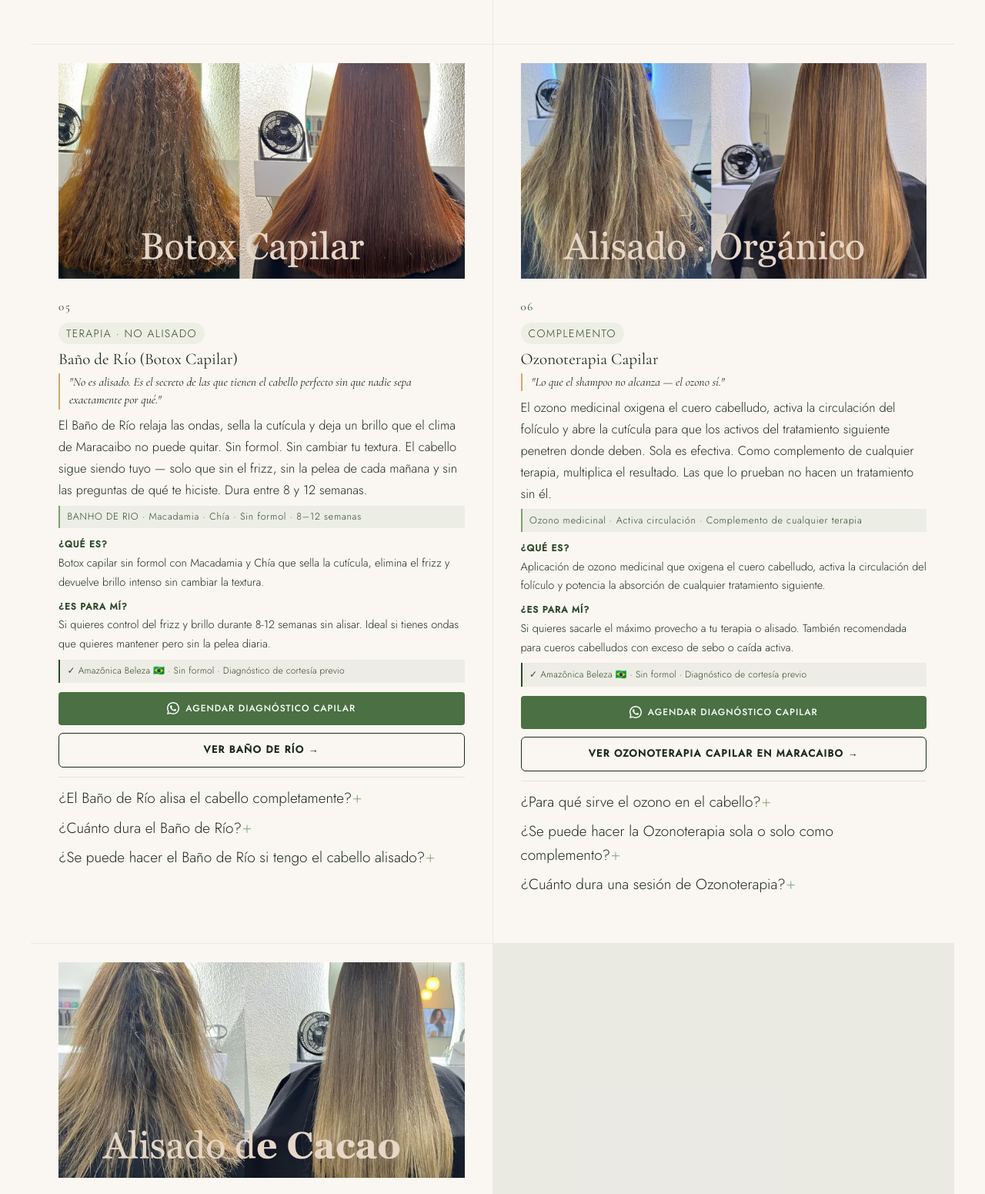
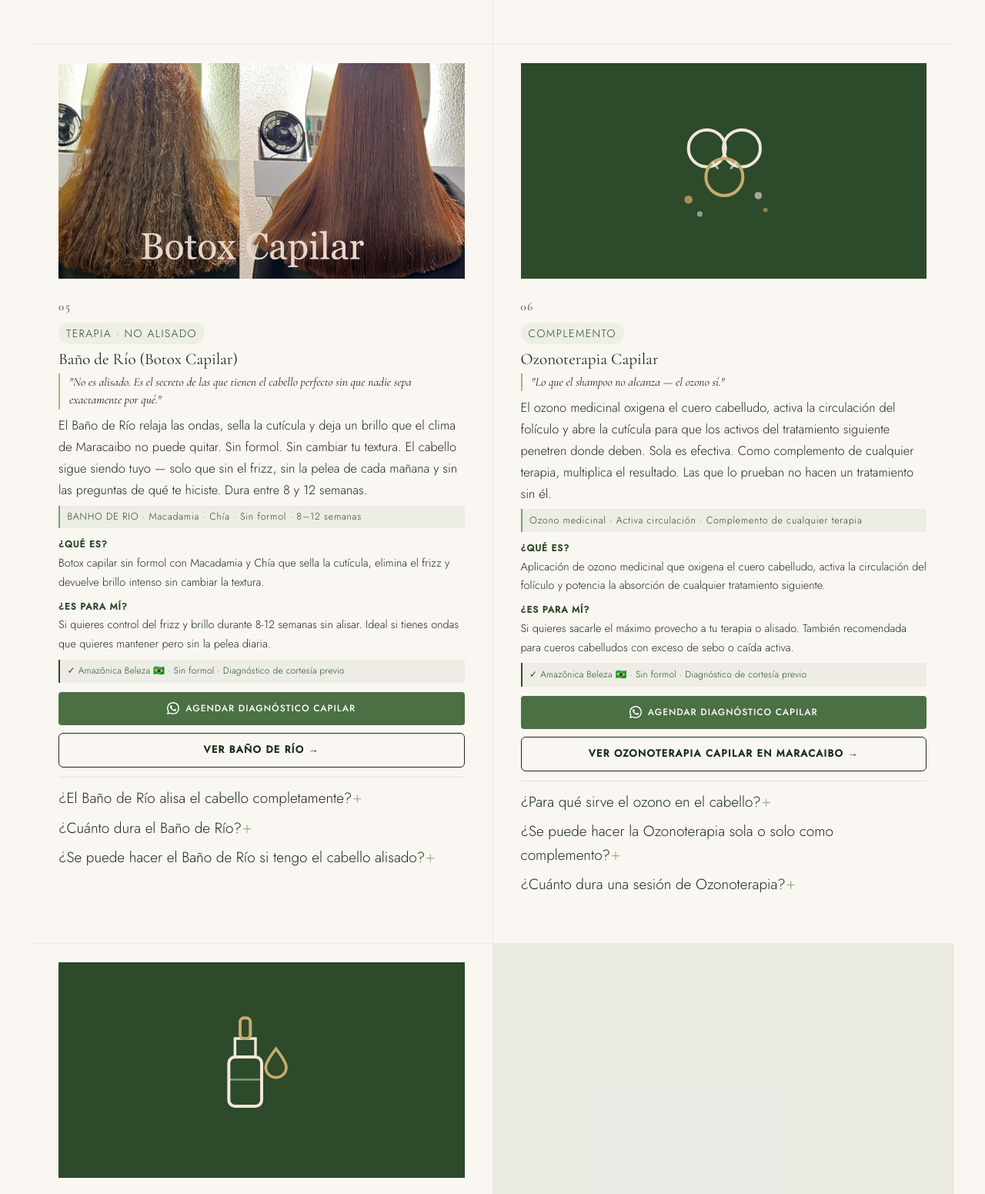
Before and after one commit to BelaFiosVzla/BelaFios, a plain HTML site: page index.html in a window 1280 px wide. Shown: the part 5442-6993 px from the top of the page at 77% size. Drawn offline with nearby package versions, Linux system fonts and the light colour scheme.

Commit message:
Add files via upload

```diff
--- a/index.html
+++ b/index.html
@@ -554,7 +554,17 @@ height="0" width="0" style="display:none;visibility:hidden"></iframe></noscript>
     </div>
 <div class="sc">
 
-      <div style="height:280px;overflow:hidden"><img src="/img/svc-alisado-organico-natural-pure-belafios-resultado.webp" alt="Alisado Natural Pure (orgánico) antes y después — resultado real en BelaFios Maracaibo" width="900" height="418" style="width:100%;height:100%;object-fit:cover;object-position:center" loading="lazy" decoding="async"></div>
+      <div style="height:280px;background:var(--amazon);display:flex;align-items:center;justify-content:center;border-bottom:.5px solid rgba(28,43,26,.15);overflow:hidden"><svg width="160" height="160" viewBox="8 8 60 60" fill="none">
+  <circle cx="30" cy="27" r="9" stroke="#F0E8D8" stroke-width="1.5"/>
+  <circle cx="47" cy="27" r="9" stroke="#F0E8D8" stroke-width="1.5"/>
+  <circle cx="38.5" cy="41" r="9" stroke="#C8A96E" stroke-width="1.5"/>
+  <line x1="32.5" y1="33.5" x2="35.5" y2="37" stroke="#F0E8D8" stroke-width="1.1" opacity=".7"/>
+  <line x1="44.5" y1="33.5" x2="41.5" y2="37" stroke="#F0E8D8" stroke-width="1.1" opacity=".7"/>
+  <circle cx="21" cy="52" r="2" fill="#C8A96E" opacity=".75"/>
+  <circle cx="26.5" cy="59" r="1.3" fill="#F0E8D8" opacity=".55"/>
+  <circle cx="55" cy="50" r="1.8" fill="#F0E8D8" opacity=".6"/>
+  <circle cx="58.5" cy="57" r="1.1" fill="#C8A96E" opacity=".6"/>
+</svg></div>
       <div style="padding:1.5rem 0 1.75rem">
         <div class="sc-num">06</div>
         <div class="sc-tag">Complemento</div>
@@ -572,7 +582,13 @@ height="0" width="0" style="display:none;visibility:hidden"></iframe></noscript>
     </div>
 <div class="sc">
 
-      <div style="height:280px;overflow:hidden"><img src="/img/svc-alisado-cacao-belafios-resultado.webp" alt="Alisado de Cacao antes y después — resultado real en BelaFios Maracaibo" width="900" height="418" style="width:100%;height:100%;object-fit:cover;object-position:center" loading="lazy" decoding="async"></div>
+      <div style="height:280px;background:var(--amazon);display:flex;align-items:center;justify-content:center;border-bottom:.5px solid rgba(28,43,26,.15);overflow:hidden"><svg width="160" height="160" viewBox="8 8 60 60" fill="none">
+  <rect x="22" y="32" width="16" height="24" rx="3" stroke="#F0E8D8" stroke-width="1.5"/>
+  <rect x="25" y="23" width="10" height="9" stroke="#F0E8D8" stroke-width="1.3"/>
+  <rect x="27.5" y="13" width="5" height="10" rx="2" stroke="#C8A96E" stroke-width="1.5"/>
+  <line x1="22" y1="43" x2="38" y2="43" stroke="#F0E8D8" stroke-width="1" opacity=".45"/>
+  <path d="M50 37c0 2.8-2.2 5-5 5s-5-2.2-5-5c0-2.8 5-9 5-9s5 6.2 5 9z" stroke="#C8A96E" stroke-width="1.4"/>
+</svg></div>
       <div style="padding:1.5rem 0 1.75rem">
         <div class="sc-num">07</div>
         <div class="sc-tag">Terapia · Mantenimiento</div>
@@ -611,7 +627,7 @@ height="0" width="0" style="display:none;visibility:hidden"></iframe></noscript>
     </div>
 <div class="sc">
 
-      <div style="height:180px;background:var(--forest);display:flex;align-items:center;justify-content:center;border-bottom:.5px solid rgba(28,43,26,.15);overflow:hidden"><svg width="160" height="160" viewBox="12 18 66 54" fill="none"><path d="M14 64 C24 58 34 58 44 64 C54 70 64 70 74 64" stroke="#F0E8D8" stroke-width="2.5" fill="none" stroke-linecap="round"/><path d="M14 55 C24 49 34 49 44 55 C54 61 64 61 74 55" stroke="#F0E8D8" stroke-width="2" fill="none" stroke-linecap="round" opacity=".8"/><path d="M14 46 C24 40 34 40 44 46 C54 52 64 52 74 46" stroke="#F0E8D8" stroke-width="1.6" fill="none" stroke-linecap="round" opacity=".6"/><path d="M14 37 C24 31 34 31 44 37 C54 43 64 43 74 37" stroke="#F0E8D8" stroke-width="1.2" fill="none" stroke-linecap="round" opacity=".4"/><path d="M14 28 C24 22 34 22 44 28 C54 34 64 34 74 28" stroke="#F0E8D8" stroke-width="1" fill="none" stroke-linecap="round" opacity=".25"/></svg></div>
+      <div style="height:280px;overflow:hidden"><img src="/img/svc-alisado-cacao-belafios-resultado.webp" alt="Alisado de Cacao antes y después — resultado real en BelaFios Maracaibo" width="900" height="418" style="width:100%;height:100%;object-fit:cover;object-position:center" loading="lazy" decoding="async"></div>
       <div style="padding:1.5rem 0 1.75rem">
         <div class="sc-num">02</div>
         <div class="sc-tag">Alisado · Cabello maltratado</div>
@@ -629,7 +645,7 @@ height="0" width="0" style="display:none;visibility:hidden"></iframe></noscript>
     </div>
 <div class="sc">
 
-      <div style="height:180px;background:var(--forest);display:flex;align-items:center;justify-content:center;border-bottom:.5px solid rgba(28,43,26,.15);overflow:hidden"><svg width="160" height="160" viewBox="12 18 66 54" fill="none"><path d="M14 64 C34 58 54 58 74 64" stroke="#F0E8D8" stroke-width="2.5" fill="none" stroke-linecap="round"/><path d="M14 54 C34 48 54 48 74 54" stroke="#F0E8D8" stroke-width="2" fill="none" stroke-linecap="round" opacity=".8"/><path d="M14 44 C34 38 54 38 74 44" stroke="#F0E8D8" stroke-width="1.5" fill="none" stroke-linecap="round" opacity=".6"/><path d="M14 34 C34 28 54 28 74 34" stroke="#F0E8D8" stroke-width="1.2" fill="none" stroke-linecap="round" opacity=".4"/><path d="M14 24 C34 18 54 18 74 24" stroke="#F0E8D8" stroke-width="1" fill="none" stroke-linecap="round" opacity=".25"/><circle cx="44" cy="13" r="5" stroke="#C8A96E" stroke-width="1.5" fill="none"/><circle cx="34" cy="16" r="3" stroke="#C8A96E" stroke-width="1" fill="none"/><circle cx="54" cy="16" r="3" stroke="#C8A96E" stroke-width="1" fill="none"/></svg></div>
+      <div style="height:280px;overflow:hidden"><img src="/img/svc-alisado-organico-natural-pure-belafios-resultado.webp" alt="Alisado Natural Pure (orgánico) antes y después — resultado real en BelaFios Maracaibo" width="900" height="418" style="width:100%;height:100%;object-fit:cover;object-position:center" loading="lazy" decoding="async"></div>
       <div style="padding:1.5rem 0 1.75rem">
         <div class="sc-num">03</div>
         <div class="sc-tag">Alisado · Orgánico</div>
@@ -647,7 +663,7 @@ height="0" width="0" style="display:none;visibility:hidden"></iframe></noscript>
     </div>
 <div class="sc">
 
-      <div style="height:180px;background:var(--amazon);display:flex;align-items:center;justify-content:center;border-bottom:.5px solid rgba(28,43,26,.15);overflow:hidden"><svg width="160" height="160" viewBox="14 12 62 66" fill="none"><path d="M45 72 L45 22" stroke="#F0E8D8" stroke-width="1" stroke-dasharray="2 4" opacity=".3"/><path d="M45 48 Q30 40 25 24 Q37 20 45 36" stroke="#F0E8D8" stroke-width="1.5" fill="none" stroke-linejoin="round"/><path d="M45 40 Q60 32 65 16 Q53 13 45 28" stroke="#F0E8D8" stroke-width="1.5" fill="none" stroke-linejoin="round" opacity=".8"/><path d="M45 58 Q28 52 22 40 Q36 35 45 50" stroke="#C8A96E" stroke-width="1.2" fill="none" stroke-linejoin="round" opacity=".7"/><circle cx="45" cy="70" r="4" stroke="#F0E8D8" stroke-width="1.2" fill="none" opacity=".5"/></svg></div>
+      <div style="height:280px;background:var(--amazon);display:flex;align-items:center;justify-content:center;border-bottom:.5px solid rgba(28,43,26,.15);overflow:hidden"><svg width="160" height="160" viewBox="14 12 62 66" fill="none"><path d="M45 72 L45 22" stroke="#F0E8D8" stroke-width="1" stroke-dasharray="2 4" opacity=".3"/><path d="M45 48 Q30 40 25 24 Q37 20 45 36" stroke="#F0E8D8" stroke-width="1.5" fill="none" stroke-linejoin="round"/><path d="M45 40 Q60 32 65 16 Q53 13 45 28" stroke="#F0E8D8" stroke-width="1.5" fill="none" stroke-linejoin="round" opacity=".8"/><path d="M45 58 Q28 52 22 40 Q36 35 45 50" stroke="#C8A96E" stroke-width="1.2" fill="none" stroke-linejoin="round" opacity=".7"/><circle cx="45" cy="70" r="4" stroke="#F0E8D8" stroke-width="1.2" fill="none" opacity=".5"/></svg></div>
       <div style="padding:1.5rem 0 1.75rem">
         <div class="sc-num">04</div>
         <div class="sc-tag">Alisado suave</div>
```
